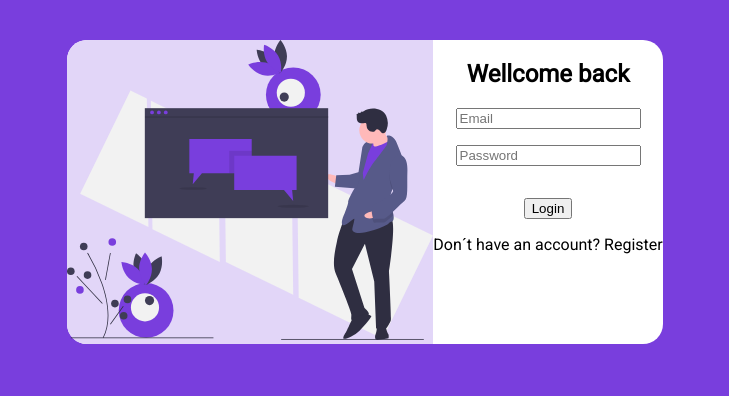
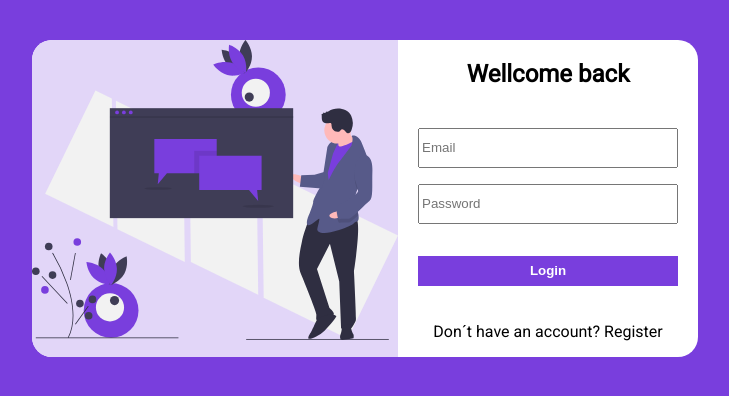
Before and after one commit to Daniel151505/Web-Chat-Application, a React (Create React App) app in the folder chat-frontend/: page /login in a window 1280 px wide. Shown: the top 396 px of the page, without its empty margins (275-1004 px from the left). Built offline with nearby package versions, Linux system fonts and the light colour scheme.

Commit message:
Adding form-section styles

```diff
--- a/chat-frontend/src/components/Auth/Auth.scss
+++ b/chat-frontend/src/components/Auth/Auth.scss
@@ -26,6 +26,37 @@
                     min-width: 100%;
                 }
             }
+
+            #form-section {
+                min-width: 300px;
+
+                h2{
+                    text-align: center;
+                }
+
+                form {
+                    padding: 20px;
+
+                    .input-field{
+                        input{
+                            height: 40px;
+                            width: 100%;
+                            box-sizing: border-box;
+                        }
+                    }
+
+
+                    button{
+                        width: 100%;
+                        height: 30px;
+                        background-color: $bg-main;
+                        border: none;
+                        color: white;
+                        cursor: pointer;
+                        font-weight: 600;
+                    }
+                }
+            }
         }
     }
 }
```
